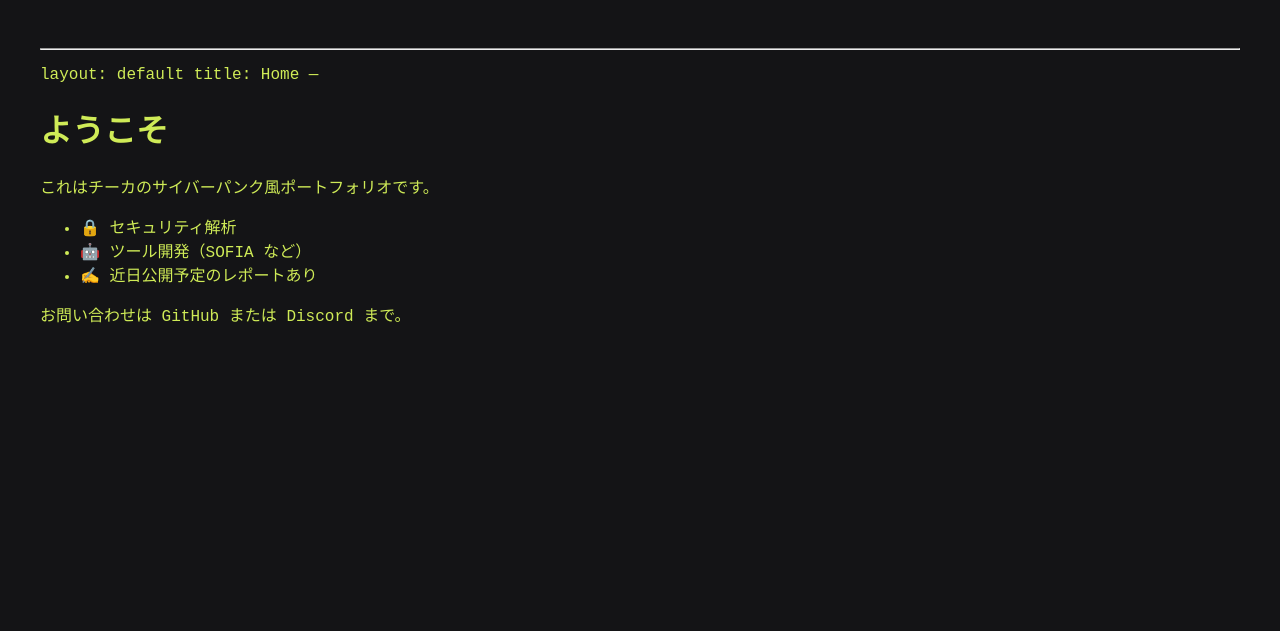
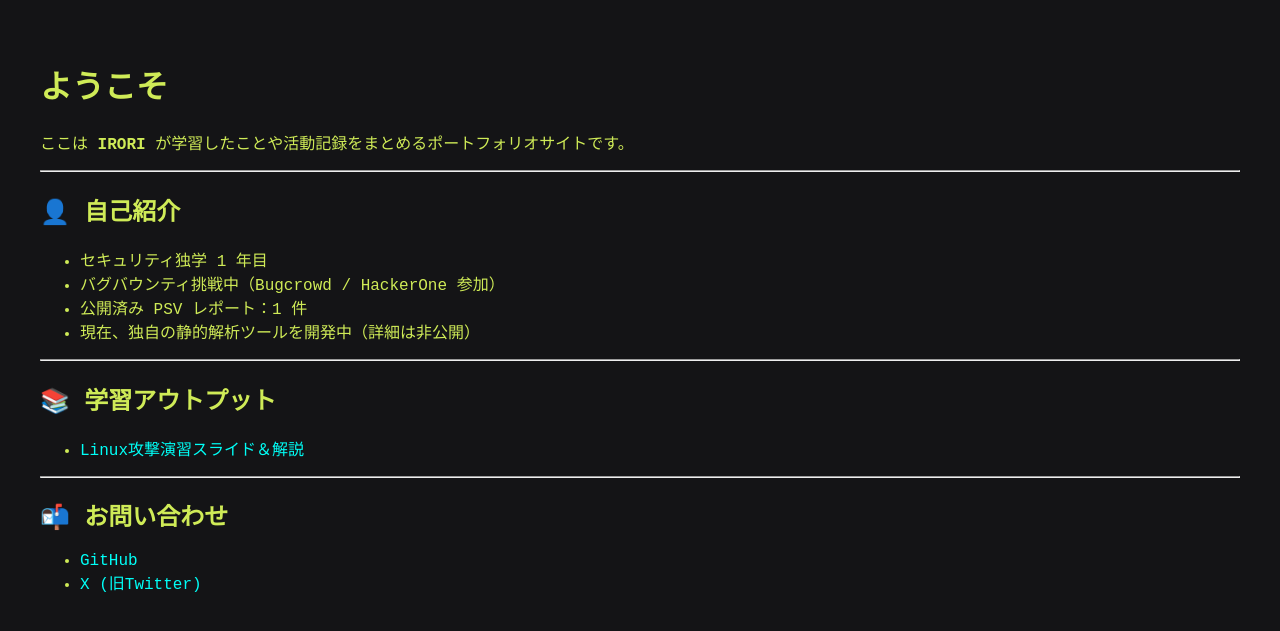
Before and after one commit to irori-0x63sec/portfolio, a Jekyll site: the page built from index.md, in a window 1280 px wide. Shown: the top 631 px of the page. Built offline with Jekyll 4.4.1, drawn with Linux system fonts in a browser that asks for light colours; our own code applies the rules of GitHub Pages for plain Markdown files.

Commit message:
update: add learning section link and self-introduction to index

```diff
--- a/index.md
+++ b/index.md
@@ -1,4 +1,3 @@
-
 ---
 layout: default
 title: Home
@@ -6,10 +5,26 @@ title: Home
 
 # ようこそ
 
-これはチーカのサイバーパンク風ポートフォリオです。
+ここは **IRORI** が学習したことや活動記録をまとめるポートフォリオサイトです。
 
-- 🔒 セキュリティ解析
-- 🤖 ツール開発（SOFIA など）
-- ✍️ 近日公開予定のレポートあり
+---
 
-お問い合わせは GitHub または Discord まで。
+## 👤 自己紹介
+
+- セキュリティ独学 1 年目
+- バグバウンティ挑戦中（Bugcrowd / HackerOne 参加）
+- 公開済み PSV レポート：1 件
+- 現在、独自の静的解析ツールを開発中（詳細は非公開）
+
+---
+
+## 📚 学習アウトプット
+
+- [Linux攻撃演習スライド＆解説](./learning/linux-attacks/)
+
+---
+
+## 📬 お問い合わせ
+
+- [GitHub](https://github.com/irori-0x63sec)
+- [X (旧Twitter)](https://x.com/IRORI_TOYBOX)
```
